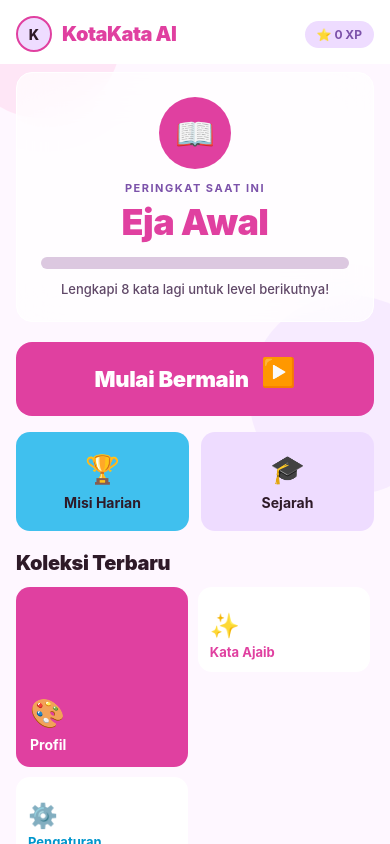
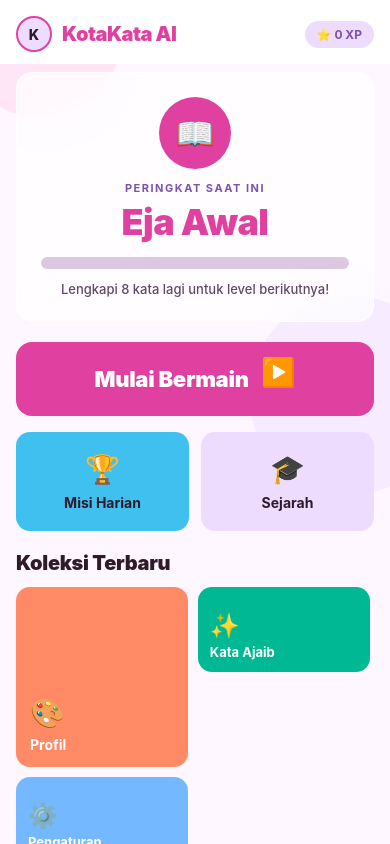
Before and after one commit to fadhly-permata/KotaKata.AI, a React Native app: screen /MainMenu in a window 390 px wide. Built offline with nearby package versions, Linux system fonts and the light colour scheme; no server answers; what react-native-logs would draw is missing.

Commit message:
feat: Option A - warm & fresh bento colors (coral, mint, sky blue)

```diff
--- a/src/features/game/MainMenuScreen.tsx
+++ b/src/features/game/MainMenuScreen.tsx
@@ -239,7 +239,7 @@ export default function MainMenuScreen() {
           <View style={styles.bentoGrid}>
             {/* Large card — Profil */}
             <TouchableOpacity
-              style={[styles.bentoLargeCard, { backgroundColor: C.primary }]}
+              style={[styles.bentoLargeCard, { backgroundColor: "#FF8A65" }]}
               activeOpacity={0.8}
               onPress={() => navigation.navigate("Profile")}
             >
@@ -251,25 +251,25 @@ export default function MainMenuScreen() {
 
             {/* Small card 1 — Kata Ajaib */}
             <TouchableOpacity
-              style={[styles.bentoSmallCard, { backgroundColor: C.surface }]}
+              style={[styles.bentoSmallCard, { backgroundColor: "#00B894" }]}
               activeOpacity={0.8}
               onPress={() => {}}
             >
               <View style={styles.bentoSmallContent}>
                 <Text style={styles.bentoSmallEmoji}>✨</Text>
-                <Text style={[styles.bentoSmallLabel, { color: C.primary }]}>Kata Ajaib</Text>
+                <Text style={[styles.bentoSmallLabel, { color: "#FFFFFF" }]}>Kata Ajaib</Text>
               </View>
             </TouchableOpacity>
 
             {/* Small card 2 — Pengaturan */}
             <TouchableOpacity
-              style={[styles.bentoSmallCard, { backgroundColor: C.surface }]}
+              style={[styles.bentoSmallCard, { backgroundColor: "#74B9FF" }]}
               activeOpacity={0.8}
               onPress={() => navigation.navigate("Settings")}
             >
               <View style={styles.bentoSmallContent}>
                 <Text style={styles.bentoSmallEmoji}>⚙️</Text>
-                <Text style={[styles.bentoSmallLabel, { color: C.tertiary }]}>Pengaturan</Text>
+                <Text style={[styles.bentoSmallLabel, { color: "#FFFFFF" }]}>Pengaturan</Text>
               </View>
             </TouchableOpacity>
           </View>
```
